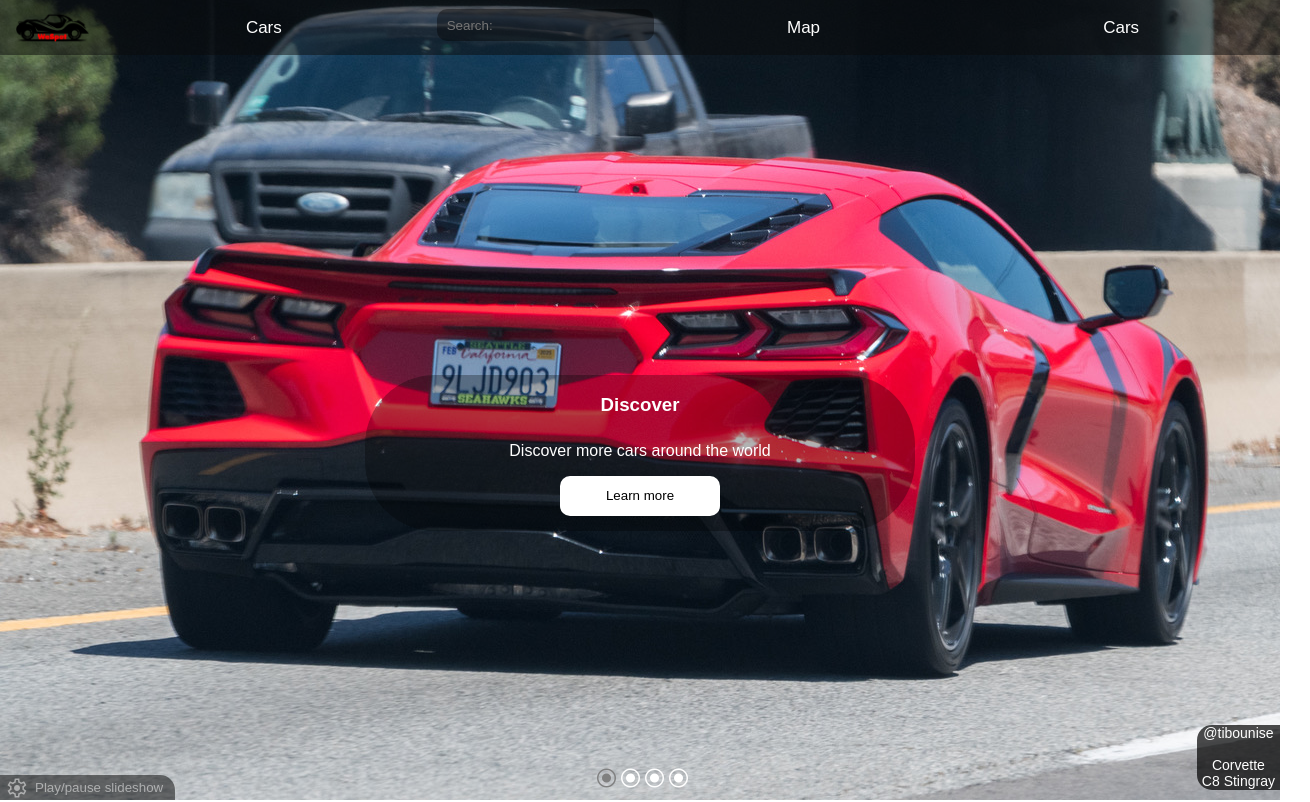
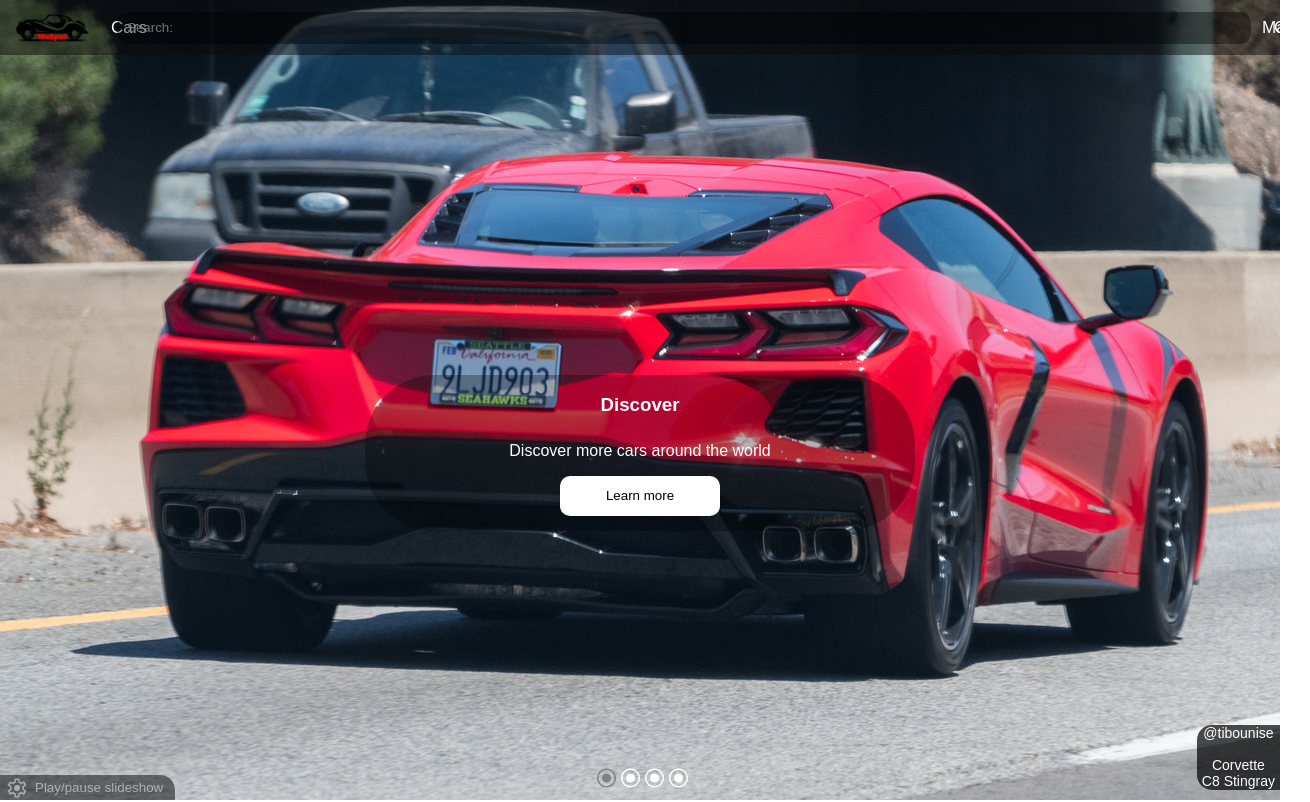
Before and after one commit to IvnoGood/carspoting-website, a plain HTML site: page index.html in a window 1280 px wide. Shown: the whole page, 1310 px wide, since content can reach past the window. Drawn offline with nearby package versions, Linux system fonts and the light colour scheme.

Commit message:
Update index.html fixing seqrtch bar 2

```diff
--- a/index.html
+++ b/index.html
@@ -21,15 +21,10 @@
 
             <img src="./icons/favicon2.png" class="ico-image">
 
-            <form action="https://httpbin.org/get" method="get" class="header-form">
                 <button type="submit" id="search-enter" class="header-fields-buttons"></button>
-                <fieldset class="header-fields">
                     <input type="text" name="Search" placeholder="Search:" class="search-bar-main-right-bar">
 
-                    <!-- Using a submit button properly -->
-                </fieldset>
-
-            </form>
+                    <!-- Using a submit button properly --
 
 
             <!-- <form action="https://httpbin.org/get" method="get">
@@ -72,15 +67,11 @@
                 </button>
 
                 <!--  -->
-                <form action="https://httpbin.org/get" method="get">
-                    <fieldset class="header-fields">
                         <input type="text" name="Search2" placeholder="Search:" class="search-bar-main-top-bar"
                             id="search-input-top-bar">
 
                         <!-- Using a submit button properly -->
-                    </fieldset>
                     <button type="submit" id="search-enter-top-bar" class="header-fields-buttons"></button>
-                </form>
 
                 <button class="cars-button" onclick="window.location.href = './pages/map.html';">
                     Map
```
